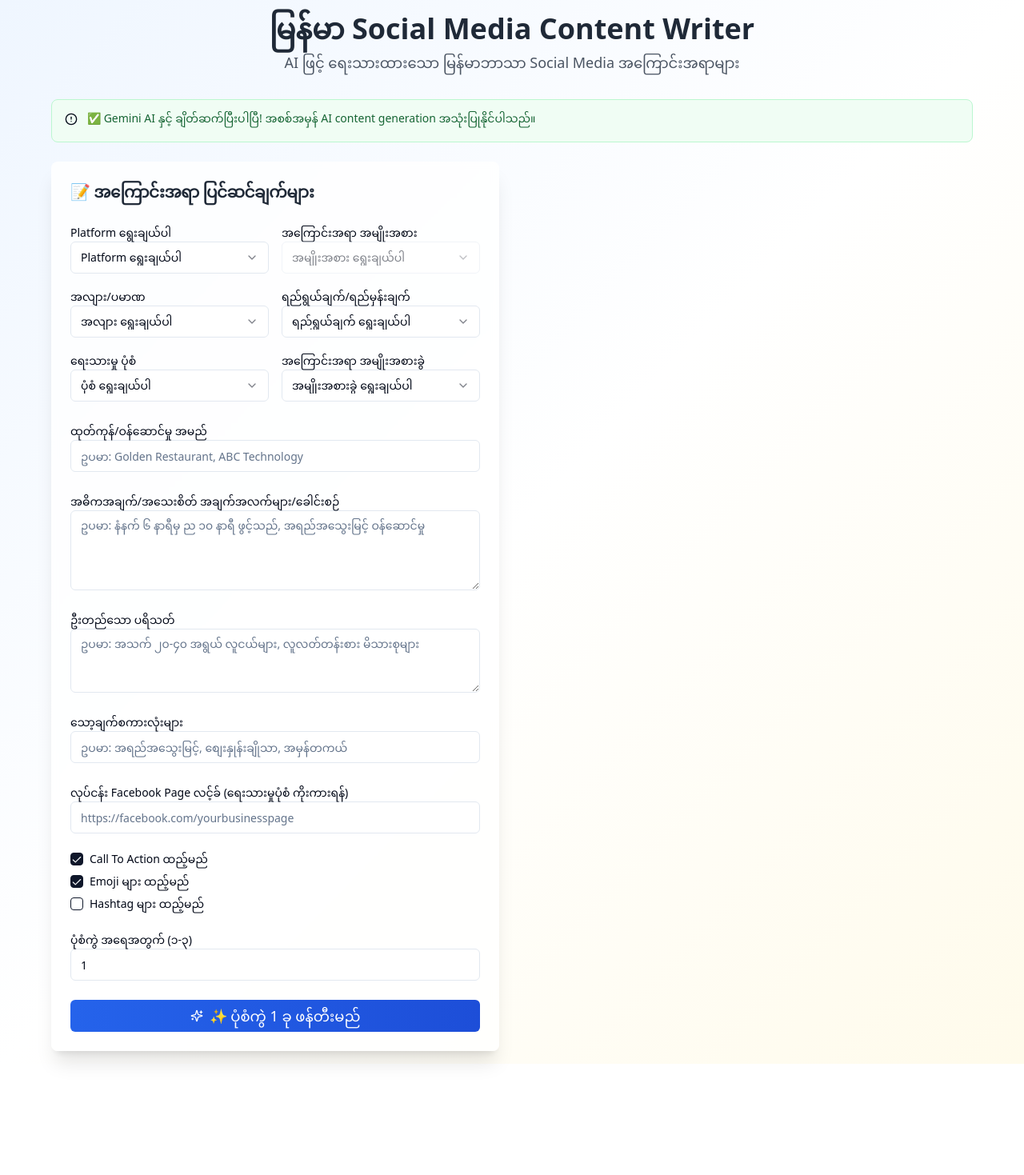
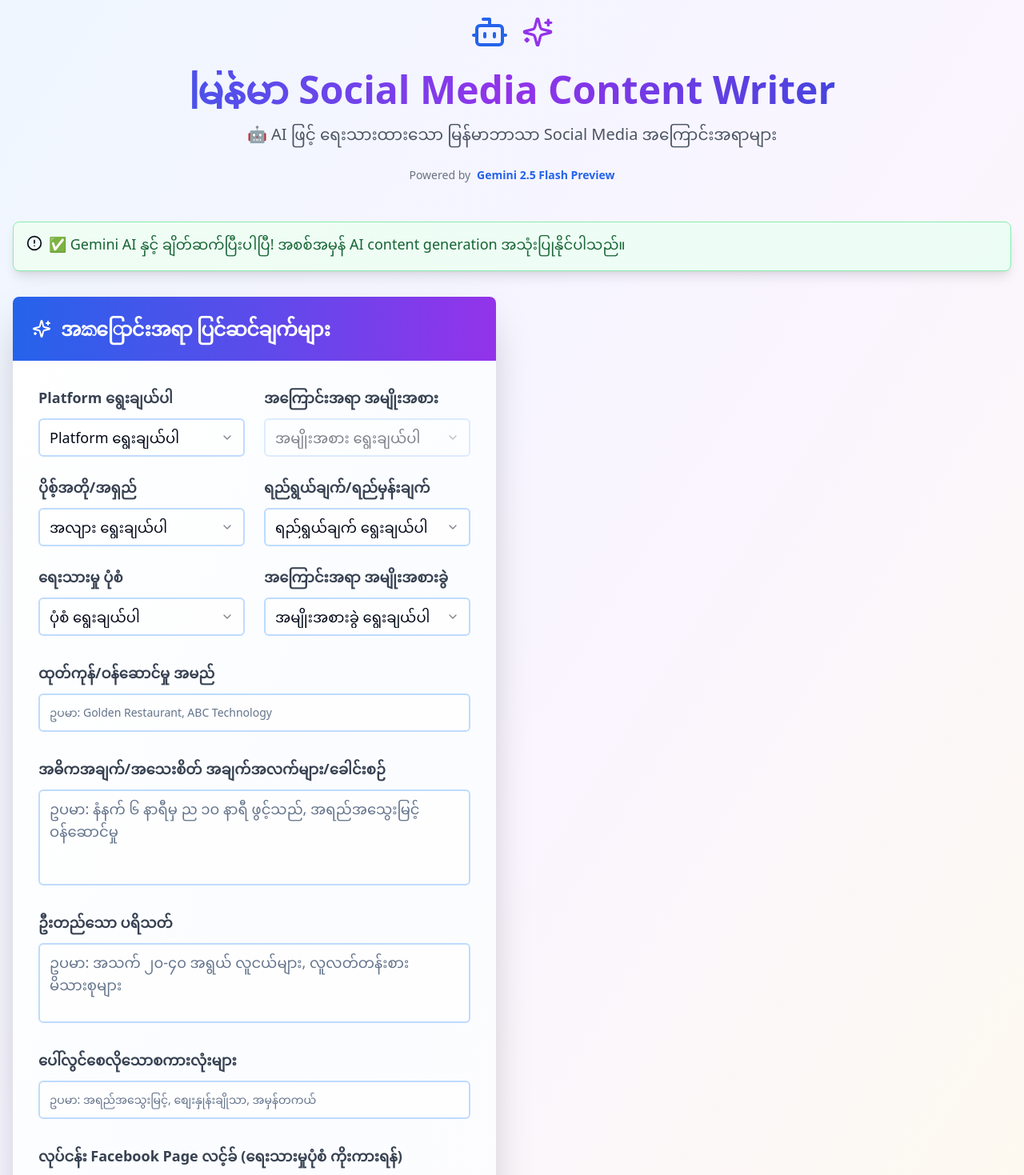
Before and after one commit to 797Star/myanmar-copy-crafter, a React (Vite) app: page / in a window 1280 px wide. Shown: the top 1469 px of the page at 80% size. Before the commit the page ends 1330 px from the top, so only its background shows below. Built offline with nearby package versions, Linux system fonts and the light colour scheme.

Commit message:
Refactor UI and Publish App
- Improved UI aesthetics.
- Replaced text labels for better clarity.
- Published the application.

```diff
--- a/src/components/ContentFormConfig.tsx
+++ b/src/components/ContentFormConfig.tsx
@@ -91,201 +91,210 @@ const ContentFormConfig: React.FC<ContentFormConfigProps> = ({
   };
 
   return (
-    <Card className="shadow-xl border-0 bg-white/80 backdrop-blur-sm">
-      <CardHeader>
-        <CardTitle className="text-xl text-gray-800">
-          📝 အကြောင်းအရာ ပြင်ဆင်ချက်များ
+    <Card className="shadow-2xl border-0 bg-gradient-to-br from-white via-blue-50/30 to-purple-50/20 backdrop-blur-lg">
+      <CardHeader className="bg-gradient-to-r from-blue-600 to-purple-600 text-white rounded-t-lg">
+        <CardTitle className="text-2xl font-bold flex items-center gap-3">
+          <Sparkles className="h-6 w-6" />
+          အකြောင်းအရာ ပြင်ဆင်ချက်များ
         </CardTitle>
       </CardHeader>
-      <CardContent className="space-y-6">
-        <div className="form-grid grid grid-cols-1 md:grid-cols-2 gap-4">
+      <CardContent className="space-y-8 p-8">
+        <div className="form-grid grid grid-cols-1 md:grid-cols-2 gap-6">
           {/* Platform Selection */}
-          <div>
-            <Label htmlFor="platform">Platform ရွေးချယ်ပါ</Label>
+          <div className="space-y-3">
+            <Label htmlFor="platform" className="text-lg font-semibold text-gray-700">Platform ရွေးချယ်ပါ</Label>
             <Select value={platform} onValueChange={(value) => {
               setPlatform(value);
               setContentType('');
             }}>
-              <SelectTrigger>
+              <SelectTrigger className="h-12 text-lg border-2 border-blue-200 focus:border-blue-500 bg-white/80">
                 <SelectValue placeholder="Platform ရွေးချယ်ပါ" />
               </SelectTrigger>
-              <SelectContent>
-                <SelectItem value="facebook">Facebook</SelectItem>
-                <SelectItem value="tiktok">TikTok</SelectItem>
-                <SelectItem value="youtube">YouTube</SelectItem>
-                <SelectItem value="telegram">Telegram</SelectItem>
-                <SelectItem value="instagram">Instagram</SelectItem>
+              <SelectContent className="bg-white border-2 border-blue-200 shadow-xl">
+                <SelectItem value="facebook" className="text-lg py-3">📘 Facebook</SelectItem>
+                <SelectItem value="tiktok" className="text-lg py-3">🎵 TikTok</SelectItem>
+                <SelectItem value="youtube" className="text-lg py-3">📺 YouTube</SelectItem>
+                <SelectItem value="telegram" className="text-lg py-3">✈️ Telegram</SelectItem>
+                <SelectItem value="instagram" className="text-lg py-3">📷 Instagram</SelectItem>
               </SelectContent>
             </Select>
           </div>
 
           {/* Content Type */}
-          <div>
-            <Label htmlFor="contentType">အကြောင်းအရာ အမျိုးအစား</Label>
+          <div className="space-y-3">
+            <Label htmlFor="contentType" className="text-lg font-semibold text-gray-700">အကြောင်းအရာ အမျိုးအစား</Label>
             <Select value={contentType} onValueChange={setContentType} disabled={!platform}>
-              <SelectTrigger>
+              <SelectTrigger className="h-12 text-lg border-2 border-blue-200 focus:border-blue-500 bg-white/80">
                 <SelectValue placeholder="အမျိုးအစား ရွေးချယ်ပါ" />
               </SelectTrigger>
-              <SelectContent>
+              <SelectContent className="bg-white border-2 border-blue-200 shadow-xl">
                 {platform && contentTypes[platform]?.map((type) => (
-                  <SelectItem key={type} value={type}>{type}</SelectItem>
+                  <SelectItem key={type} value={type} className="text-lg py-3">{type}</SelectItem>
                 ))}
               </SelectContent>
             </Select>
           </div>
 
           {/* Content Length */}
-          <div>
-            <Label htmlFor="contentLength">အလျား/ပမာဏ</Label>
+          <div className="space-y-3">
+            <Label htmlFor="contentLength" className="text-lg font-semibold text-gray-700">ပိုစ့်အတို/အရှည်</Label>
             <Select value={contentLength} onValueChange={setContentLength}>
-              <SelectTrigger>
+              <SelectTrigger className="h-12 text-lg border-2 border-blue-200 focus:border-blue-500 bg-white/80">
                 <SelectValue placeholder="အလျား ရွေးချယ်ပါ" />
               </SelectTrigger>
-              <SelectContent>
-                <SelectItem value="concise">အတိုချုပ် / တို</SelectItem>
-                <SelectItem value="standard">ပုံမှန် / အလယ်အလတ်</SelectItem>
-                <SelectItem value="detailed">အသေးစိတ် / ရှည်</SelectItem>
+              <SelectContent className="bg-white border-2 border-blue-200 shadow-xl">
+                <SelectItem value="concise" className="text-lg py-3">📝 အတိုချုပ် / တို</SelectItem>
+                <SelectItem value="standard" className="text-lg py-3">📄 ပုံမှန် / အလယ်အလတ်</SelectItem>
+                <SelectItem value="detailed" className="text-lg py-3">📋 အသေးစိတ် / ရှည်</SelectItem>
               </SelectContent>
             </Select>
           </div>
 
           {/* Objective */}
-          <div>
-            <Label htmlFor="objective">ရည်ရွယ်ချက်/ရည်မှန်းချက်</Label>
+          <div className="space-y-3">
+            <Label htmlFor="objective" className="text-lg font-semibold text-gray-700">ရည်ရွယ်ချက်/ရည်မှန်းချက်</Label>
             <Select value={objective} onValueChange={setObjective}>
-              <SelectTrigger>
+              <SelectTrigger className="h-12 text-lg border-2 border-blue-200 focus:border-blue-500 bg-white/80">
                 <SelectValue placeholder="ရည်ရွယ်ချက် ရွေးချယ်ပါ" />
               </SelectTrigger>
-              <SelectContent>
-                <SelectItem value="brand-awareness">ကုန်အမှတ်တံဆိပ် သိရှိစေခြင်း</SelectItem>
-                <SelectItem value="lead-generation">ဖောက်သည် ရှာဖွေခြင်း</SelectItem>
-                <SelectItem value="sales">ရောင်းချခြင်း</SelectItem>
-                <SelectItem value="engagement">ထိတွေ့ဆက်ဆံမှု တိုးမြင့်ခြင်း</SelectItem>
+              <SelectContent className="bg-white border-2 border-blue-200 shadow-xl">
+                <SelectItem value="brand-awareness" className="text-lg py-3">🏢 ကုန်အမှတ်တံဆိပ် သိရှိစေခြင်း</SelectItem>
+                <SelectItem value="lead-generation" className="text-lg py-3">🎯 ဖောက်သည် ရှာဖွေခြင်း</SelectItem>
+                <SelectItem value="sales" className="text-lg py-3">💰 ရောင်းချခြင်း</SelectItem>
+                <SelectItem value="engagement" className="text-lg py-3">❤️ ထိတွေ့ဆက်ဆံမှု တိုးမြင့်ခြင်း</SelectItem>
               </SelectContent>
             </Select>
           </div>
 
           {/* Style */}
-          <div>
-            <Label htmlFor="style">ရေးသားမှု ပုံစံ</Label>
+          <div className="space-y-3">
+            <Label htmlFor="style" className="text-lg font-semibold text-gray-700">ရေးသားမှု ပုံစံ</Label>
             <Select value={style} onValueChange={setStyle}>
-              <SelectTrigger>
+              <SelectTrigger className="h-12 text-lg border-2 border-blue-200 focus:border-blue-500 bg-white/80">
                 <SelectValue placeholder="ပုံစံ ရွေးချယ်ပါ" />
               </SelectTrigger>
-              <SelectContent>
-                <SelectItem value="polite">ယဉ်ကျေးသော (တရားဝင် မြန်မာစကား)</SelectItem>
-                <SelectItem value="friendly">ဖော်ရွေသော (သူငယ်ချင်းကဲ့သို့)</SelectItem>
-                <SelectItem value="professional">ပရော်ဖက်ရှင်နယ် (လုပ်ငန်းသုံး)</SelectItem>
-                <SelectItem value="humorous">ဟာသရည်ရွယ်သော</SelectItem>
+              <SelectContent className="bg-white border-2 border-blue-200 shadow-xl">
+                <SelectItem value="polite" className="text-lg py-3">🎩 ယဉ်ကျေးသော (တရားဝင် မြန်မာစကား)</SelectItem>
+                <SelectItem value="friendly" className="text-lg py-3">😊 ဖော်ရွေသော (သူငယ်ချင်းကဲ့သို့)</SelectItem>
+                <SelectItem value="professional" className="text-lg py-3">💼 ပရော်ဖက်ရှင်နယ် (လုပ်ငန်းသုံး)</SelectItem>
+                <SelectItem value="humorous" className="text-lg py-3">😄 ဟာသရည်ရွယ်သော</SelectItem>
               </SelectContent>
             </Select>
           </div>
 
           {/* Content Category */}
-          <div>
-            <Label htmlFor="contentCategory">အကြောင်းအရာ အမျိုးအစားခွဲ</Label>
+          <div className="space-y-3">
+            <Label htmlFor="contentCategory" className="text-lg font-semibold text-gray-700">အကြောင်းအရာ အမျိုးအစားခွဲ</Label>
             <Select value={contentCategory} onValueChange={setContentCategory}>
-              <SelectTrigger>
+              <SelectTrigger className="h-12 text-lg border-2 border-blue-200 focus:border-blue-500 bg-white/80">
                 <SelectValue placeholder="အမျိုးအစားခွဲ ရွေးချယ်ပါ" />
               </SelectTrigger>
-              <SelectContent>
-                <SelectItem value="promotion">ထုတ်ကုန်/ဝန်ဆောင်မှု အရောင်းမြှင့်တင်ခြင်းများ</SelectItem>
-                <SelectItem value="info">သတင်းအချက်အလက် ပေးခြင်း</SelectItem>
-                <SelectItem value="seasonal">ရာသီအလိုက် အကြောင်းအရာများ</SelectItem>
-                <SelectItem value="explainer">ရှင်းပြသော အကြောင်းအရာများ</SelectItem>
+              <SelectContent className="bg-white border-2 border-blue-200 shadow-xl">
+                <SelectItem value="promotion" className="text-lg py-3">🚀 ထုတ်ကုန်/ဝန်ဆောင်မှု အရောင်းမြှင့်တင်ခြင်းများ</SelectItem>
+                <SelectItem value="info" className="text-lg py-3">📢 သတင်းအချက်အလက် ပေးခြင်း</SelectItem>
+                <SelectItem value="seasonal" className="text-lg py-3">🌸 ရာသီအလိုက် အကြောင်းအရာများ</SelectItem>
+                <SelectItem value="explainer" className="text-lg py-3">💡 ရှင်းပြသော အကြောင်းအရာများ</SelectItem>
               </SelectContent>
             </Select>
           </div>
         </div>
 
         {/* Product/Service Name */}
-        <div>
-          <Label htmlFor="productName">ထုတ်ကုန်/ဝန်ဆောင်မှု အမည်</Label>
+        <div className="space-y-3">
+          <Label htmlFor="productName" className="text-lg font-semibold text-gray-700">ထုတ်ကုန်/ဝန်ဆောင်မှု အမည်</Label>
           <Input
             id="productName"
             value={productName}
             onChange={(e) => setProductName(e.target.value)}
             placeholder="ဥပမာ: Golden Restaurant, ABC Technology"
+            className="h-12 text-lg border-2 border-blue-200 focus:border-blue-500 bg-white/80"
           />
         </div>
 
         {/* Key Message */}
-        <div>
-          <Label htmlFor="keyMessage">အဓိကအချက်/အသေးစိတ် အချက်အလက်များ/ခေါင်းစဉ်</Label>
+        <div className="space-y-3">
+          <Label htmlFor="keyMessage" className="text-lg font-semibold text-gray-700">အဓိကအချက်/အသေးစိတ် အချက်အလက်များ/ခေါင်းစဉ်</Label>
           <Textarea
             id="keyMessage"
             value={keyMessage}
             onChange={(e) => setKeyMessage(e.target.value)}
             placeholder="ဥပမာ: နံနက် ၆ နာရီမှ ည ၁၀ နာရီ ဖွင့်သည်, အရည်အသွေးမြင့် ဝန်ဆောင်မှု"
-            className="min-h-[100px]"
+            className="min-h-[120px] text-lg border-2 border-blue-200 focus:border-blue-500 bg-white/80 resize-none"
           />
         </div>
 
         {/* Target Audience */}
-        <div>
-          <Label htmlFor="targetAudience">ဦးတည်သော ပရိသတ်</Label>
+        <div className="space-y-3">
+          <Label htmlFor="targetAudience" className="text-lg font-semibold text-gray-700">ဦးတည်သော ပရိသတ်</Label>
           <Textarea
             id="targetAudience"
             value={targetAudience}
             onChange={(e) => setTargetAudience(e.target.value)}
             placeholder="ဥပမာ: အသက် ၂၀-၄၀ အရွယ် လူငယ်များ, လူလတ်တန်းစား မိသားစုများ"
+            className="min-h-[100px] text-lg border-2 border-blue-200 focus:border-blue-500 bg-white/80 resize-none"
           />
         </div>
 
         {/* Keywords */}
-        <div>
-          <Label htmlFor="keywords">သော့ချက်စကားလုံးများ</Label>
+        <div className="space-y-3">
+          <Label htmlFor="keywords" className="text-lg font-semibold text-gray-700">ပေါ်လွင်စေလိုသောစကားလုံးများ</Label>
           <Input
             id="keywords"
             value={keywords}
             onChange={(e) => setKeywords(e.target.value)}
             placeholder="ဥပမာ: အရည်အသွေးမြင့်, စျေးနှုန်းချိုသာ, အမှန်တကယ်"
+            className="h-12 text-lg border-2 border-blue-200 focus:border-blue-500 bg-white/80"
           />
         </div>
 
         {/* Facebook Page Link */}
-        <div>
-          <Label htmlFor="facebookPageLink">လုပ်ငန်း Facebook Page လင့်ခ် (ရေးသားမှုပုံစံ ကိုးကားရန်)</Label>
+        <div className="space-y-3">
+          <Label htmlFor="facebookPageLink" className="text-lg font-semibold text-gray-700">လုပ်ငန်း Facebook Page လင့်ခ် (ရေးသားမှုပုံစံ ကိုးကားရန်)</Label>
           <Input
             id="facebookPageLink"
             type="url"
             value={facebookPageLink}
             onChange={(e) => setFacebookPageLink(e.target.value)}
             placeholder="https://facebook.com/yourbusinesspage"
+            className="h-12 text-lg border-2 border-blue-200 focus:border-blue-500 bg-white/80"
           />
         </div>
 
         {/* Output Controls */}
-        <div className="checkbox-group space-y-3">
-          <div className="flex items-center space-x-2">
+        <div className="checkbox-group space-y-4 bg-gradient-to-r from-blue-50 to-purple-50 p-6 rounded-xl border-2 border-blue-100">
+          <h3 className="text-xl font-bold text-gray-700 mb-4">⚙️ အပိုဆောင်းများ</h3>
+          <div className="flex items-center space-x-3">
             <Checkbox
               id="includeCTA"
               checked={includeCTA}
               onCheckedChange={handleCTAChange}
+              className="w-5 h-5"
             />
-            <Label htmlFor="includeCTA">Call To Action ထည့်မည်</Label>
+            <Label htmlFor="includeCTA" className="text-lg font-medium">📢 Call To Action ထည့်မည်</Label>
           </div>
-          <div className="flex items-center space-x-2">
+          <div className="flex items-center space-x-3">
             <Checkbox
               id="includeEmojis"
               checked={includeEmojis}
               onCheckedChange={handleEmojisChange}
+              className="w-5 h-5"
             />
-            <Label htmlFor="includeEmojis">Emoji များ ထည့်မည်</Label>
+            <Label htmlFor="includeEmojis" className="text-lg font-medium">😊 Emoji များ ထည့်မည်</Label>
           </div>
-          <div className="flex items-center space-x-2">
+          <div className="flex items-center space-x-3">
             <Checkbox
               id="includeHashtags"
               checked={includeHashtags}
               onCheckedChange={handleHashtagsChange}
+              className="w-5 h-5"
             />
-            <Label htmlFor="includeHashtags">Hashtag များ ထည့်မည်</Label>
+            <Label htmlFor="includeHashtags" className="text-lg font-medium"># Hashtag များ ထည့်မည်</Label>
           </div>
         </div>
 
         {/* Number of Variations */}
-        <div>
-          <Label htmlFor="numVariations">ပုံစံကွဲ အရေအတွက် (၁-၃)</Label>
+        <div className="space-y-3">
+          <Label htmlFor="numVariations" className="text-lg font-semibold text-gray-700">🔄 ပုံစံကွဲ အရေအတွက် (၁-၃)</Label>
           <Input
             id="numVariations"
             type="number"
@@ -293,6 +302,7 @@ const ContentFormConfig: React.FC<ContentFormConfigProps> = ({
             max="3"
             value={numVariations}
             onChange={(e) => setNumVariations(Math.max(1, Math.min(3, parseInt(e.target.value) || 1)))}
+            className="h-12 text-lg border-2 border-blue-200 focus:border-blue-500 bg-white/80"
           />
         </div>
 
@@ -300,16 +310,16 @@ const ContentFormConfig: React.FC<ContentFormConfigProps> = ({
         <Button
           onClick={handleGenerateContent}
           disabled={loading}
-          className="w-full bg-gradient-to-r from-blue-600 to-blue-700 hover:from-blue-700 hover:to-blue-800 text-white py-3 text-lg"
+          className="w-full bg-gradient-to-r from-blue-600 via-purple-600 to-blue-700 hover:from-blue-700 hover:via-purple-700 hover:to-blue-800 text-white py-6 text-xl font-bold shadow-2xl transform hover:scale-105 transition-all duration-300"
         >
           {loading ? (
-            <div className="flex items-center space-x-2">
-              <div className="animate-spin rounded-full h-4 w-4 border-b-2 border-white"></div>
+            <div className="flex items-center space-x-3">
+              <div className="animate-spin rounded-full h-6 w-6 border-b-2 border-white"></div>
               <span>ထုတ်ပေးနေသည်...</span>
             </div>
           ) : (
-            <div className="flex items-center space-x-2">
-              <Sparkles className="h-5 w-5" />
+            <div className="flex items-center space-x-3">
+              <Sparkles className="h-6 w-6" />
               <span>✨ ပုံစံကွဲ {numVariations} ခု ဖန်တီးမည်</span>
             </div>
           )}
@@ -317,16 +327,18 @@ const ContentFormConfig: React.FC<ContentFormConfigProps> = ({
 
         {/* Error Message */}
         {error && (
-          <Alert className="border-red-200 bg-red-50">
-            <AlertCircle className="h-4 w-4" />
-            <AlertDescription className="text-red-800">{error}</AlertDescription>
+          <Alert className="border-red-300 bg-red-50 shadow-lg">
+            <AlertCircle className="h-5 w-5" />
+            <AlertDescription className="text-red-800 text-lg">{error}</AlertDescription>
           </Alert>
         )}
 
         {/* Loading Message */}
         {loading && (
-          <div className="loading-message text-center text-blue-600 p-4 bg-blue-50 rounded-lg">
-            မြန်မာဘာသာ အကြောင်းအရာများကို ထုတ်ပေးနေပါသည်၊ ကျေးဇူးပြု၍ စောင့်ဆိုင်းပါ။
+          <div className="loading-message text-center text-blue-700 p-6 bg-gradient-to-r from-blue-100 to-purple-100 rounded-xl border-2 border-blue-200 shadow-lg">
+            <div className="text-xl font-semibold">
+              🤖 မြန်မာဘာသာ အကြောင်းအရာများကို ထုတ်ပေးနေပါသည်၊ ကျေးဇူးပြု၍ စောင့်ဆိုင်းပါ။
+            </div>
           </div>
         )}
       </CardContent>
--- a/src/pages/Index.tsx
+++ b/src/pages/Index.tsx
@@ -1,8 +1,7 @@
-
 import React, { useState } from 'react';
 import { Alert, AlertDescription } from "@/components/ui/alert";
 import { toast } from "sonner";
-import { AlertCircle } from "lucide-react";
+import { AlertCircle, Sparkles, Bot } from "lucide-react";
 import { supabase } from "@/integrations/supabase/client";
 import ContentFormConfig from "@/components/ContentFormConfig";
 import GeneratedContentOutput from "@/components/GeneratedContentOutput";
@@ -131,27 +130,35 @@ const Index = () => {
   };
 
   return (
-    <div className="min-h-screen bg-gradient-to-br from-blue-50 via-white to-amber-50 p-4">
-      <div className="max-w-6xl mx-auto">
+    <div className="min-h-screen bg-gradient-to-br from-blue-50 via-purple-50 to-amber-50 p-4">
+      <div className="max-w-7xl mx-auto">
         {/* Header */}
-        <div className="text-center mb-8">
-          <h1 className="text-4xl font-bold text-gray-800 mb-2">
+        <div className="text-center mb-12">
+          <div className="flex items-center justify-center gap-4 mb-6">
+            <Bot className="h-12 w-12 text-blue-600" />
+            <Sparkles className="h-10 w-10 text-purple-600" />
+          </div>
+          <h1 className="text-5xl font-bold bg-gradient-to-r from-blue-600 via-purple-600 to-blue-700 bg-clip-text text-transparent mb-4">
             မြန်မာ Social Media Content Writer
           </h1>
-          <p className="text-lg text-gray-600">
-            AI ဖြင့် ရေးသားထားသော မြန်မာဘာသာ Social Media အကြောင်းအရာများ
+          <p className="text-xl text-gray-600 max-w-2xl mx-auto leading-relaxed">
+            🤖 AI ဖြင့် ရေးသားထားသော မြန်မာဘာသာ Social Media အကြောင်းအရာများ
           </p>
+          <div className="mt-6 flex items-center justify-center gap-2 text-sm text-gray-500">
+            <span>Powered by</span>
+            <span className="font-semibold text-blue-600">Gemini 2.5 Flash Preview</span>
+          </div>
         </div>
 
         {/* API Connection Status */}
-        <Alert className="mb-6 border-green-200 bg-green-50">
-          <AlertCircle className="h-4 w-4" />
-          <AlertDescription className="text-green-800">
+        <Alert className="mb-8 border-green-300 bg-gradient-to-r from-green-50 to-emerald-50 shadow-lg">
+          <AlertCircle className="h-5 w-5 text-green-600" />
+          <AlertDescription className="text-green-800 text-lg font-medium">
             ✅ Gemini AI နှင့် ချိတ်ဆက်ပြီးပါပြီ! အစစ်အမှန် AI content generation အသုံးပြုနိုင်ပါသည်။
           </AlertDescription>
         </Alert>
 
-        <div className="grid lg:grid-cols-2 gap-8">
+        <div className="grid lg:grid-cols-2 gap-10">
           {/* Input Form */}
           <ContentFormConfig
             platform={platform}
@@ -190,7 +197,7 @@ const Index = () => {
           />
 
           {/* Output Section */}
-          <div className="space-y-6">
+          <div className="space-y-8">
             <GeneratedContentOutput
               generatedContent={generatedContent}
               copyToClipboard={copyToClipboard}
```
